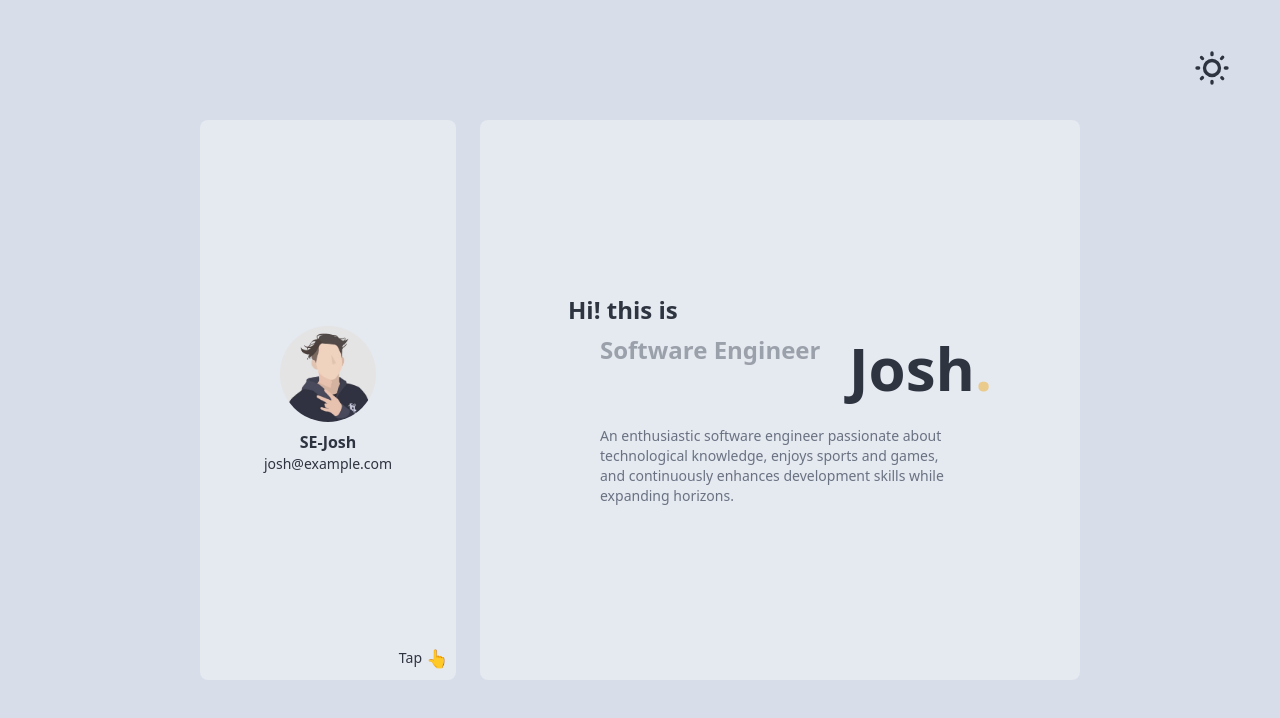
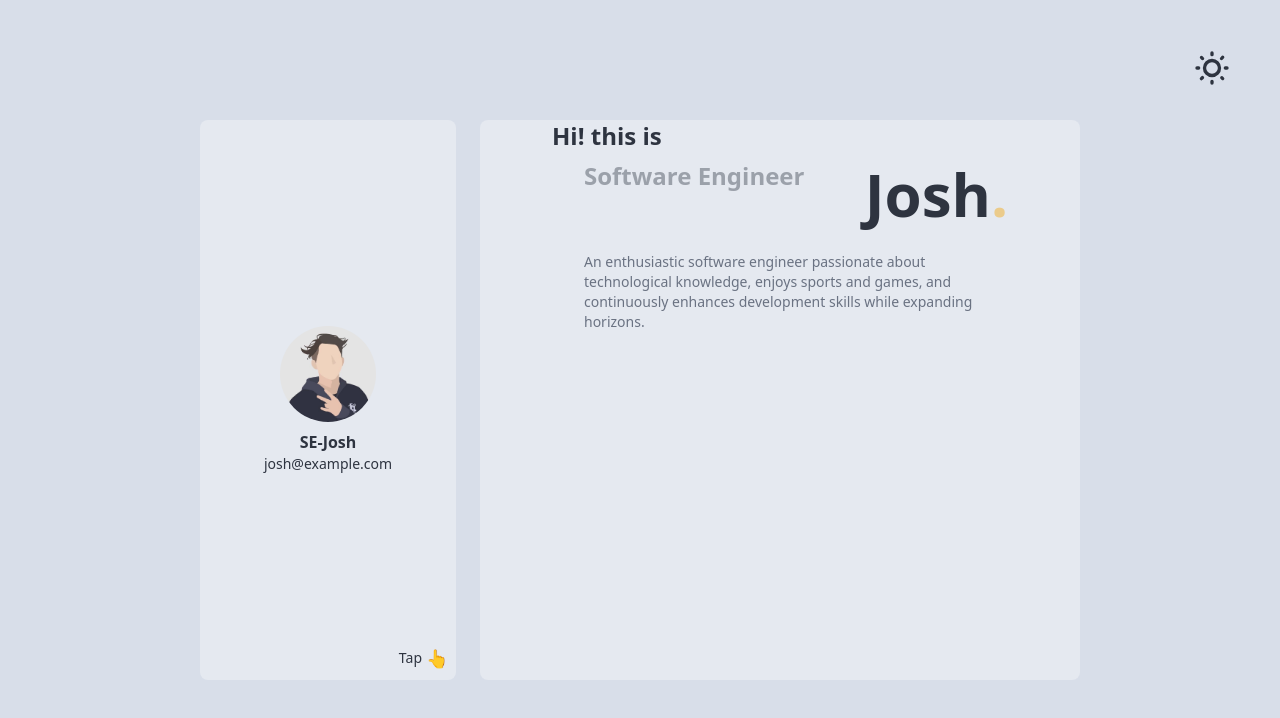
Before and after one commit to SE-Josh/my-site, a Next.js app: page / in a window 1280 px wide. Shown: the top 718 px of the page. Built offline with nearby package versions, Linux system fonts and the light colour scheme.

Commit message:
Add fade transition between content tabs

```diff
--- a/components/Content/Content.tsx
+++ b/components/Content/Content.tsx
@@ -11,9 +11,10 @@ interface ContentProps {
 
 export default function Content({ activeTab }: ContentProps) {
   return (
-    <div className="w-full md:w-150 h-80 md:h-140 rounded-box bg-base-200 p-4 flex items-center justify-center">
-      {activeTab === "about" && (
-        <section className="relative flex flex-col items-start text-left group gap-2 md:gap-3 w-full px-18">
+    <div className="relative w-full md:w-150 h-80 md:h-140 rounded-box bg-base-200 p-4">
+      <section
+        className={`absolute inset-0 flex flex-col items-start text-left group gap-2 md:gap-3 w-full px-18 transition-opacity duration-500 ${activeTab === "about" ? "opacity-100" : "opacity-0 pointer-events-none"}`}
+      >
           <p className="absolute select-none font-extrabold text-2xl text-base-content/40 mt-10 ml-8 transition-colors duration-500 group-hover:text-base-content">
             Software Engineer
           </p>
@@ -29,9 +30,9 @@ export default function Content({ activeTab }: ContentProps) {
             development skills while expanding horizons.
           </p>
         </section>
-      )}
-      {activeTab === "projects" && (
-        <div className="flex flex-col items-center gap-2">
+      <div
+        className={`absolute inset-0 flex flex-col items-center gap-2 transition-opacity duration-500 ${activeTab === "projects" ? "opacity-100" : "opacity-0 pointer-events-none"}`}
+      >
           <div className="p-5">
             <div className="carousel w-full">
               <div id="item1" className="carousel-item w-full flex flex-col">
@@ -78,9 +79,9 @@ export default function Content({ activeTab }: ContentProps) {
             </div>
           </div>
         </div>
-      )}
-      {activeTab === "contact" && (
-        <ul className="list bg-base-200 rounded-box">
+      <ul
+        className={`absolute inset-0 list bg-base-200 rounded-box transition-opacity duration-500 ${activeTab === "contact" ? "opacity-100" : "opacity-0 pointer-events-none"}`}
+      >
           <li className="p-4 pb-2 text-xs opacity-60 tracking-wide">
             歡迎透過以下資訊與我聯繫
           </li>
@@ -225,12 +226,11 @@ export default function Content({ activeTab }: ContentProps) {
             </button>
           </li>
         </ul>
-      )}
-      {activeTab === "skills" && (
-        <section className="flex items-center justify-center w-full h-full">
-          <p className="opacity-50">Skills section coming soon...</p>
-        </section>
-      )}
+      <section
+        className={`absolute inset-0 flex items-center justify-center w-full h-full transition-opacity duration-500 ${activeTab === "skills" ? "opacity-100" : "opacity-0 pointer-events-none"}`}
+      >
+        <p className="opacity-50">Skills section coming soon...</p>
+      </section>
     </div>
   );
 }
```
